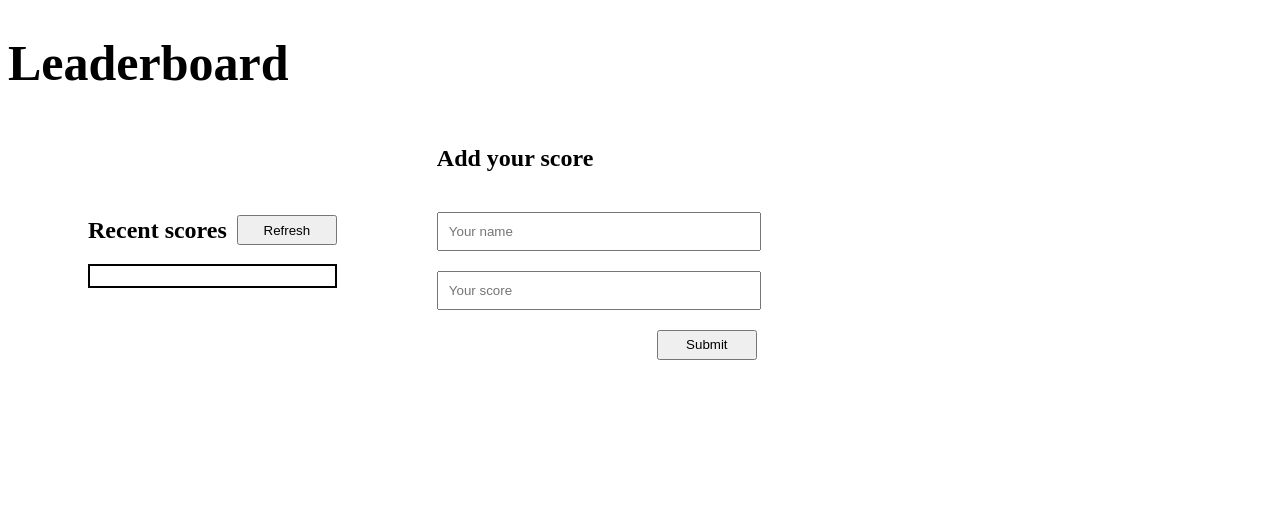
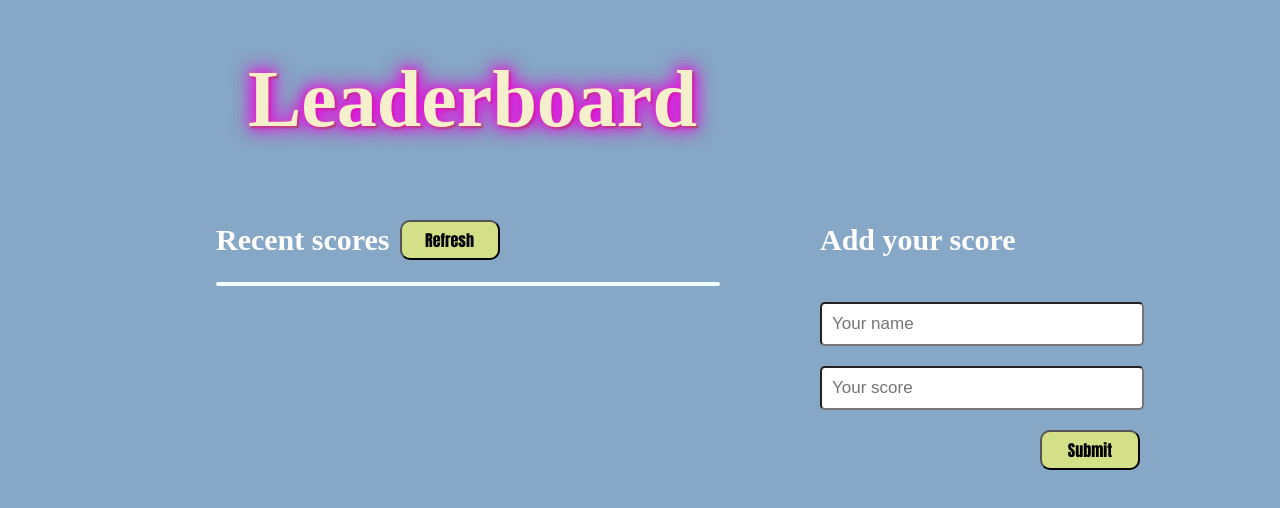
Before and after one commit to cosywasswa/Leaderboard, a website built with webpack: page src/index.html in a window 1280 px wide. Built offline with nearby package versions, Linux system fonts and the light colour scheme; no server answers.

Commit message:
Add several custom stylings

```diff
--- a/src/style.css
+++ b/src/style.css
@@ -1,5 +1,28 @@
+body {
+  background-color: rgb(134, 167, 197);
+}
+
 header {
-  font-size: 25px;
+  font-size: 40px;
+  color: white;
+}
+
+header h1 {
+  margin-left: 15rem;
+  animation: neon 1s ease infinite;
+}
+
+@keyframes neon {
+  0%,
+  100% {
+    text-shadow: 0 0 10px #ef00e3a8, 0 0 20px #ef00e3a8, 0 0 20px #ef00e3a8, 0 0 20px #ef00e3a8, 0 0 2px #fed128, 2px 2px 2px #806914;
+    color: #f5efcb;
+  }
+
+  50% {
+    text-shadow: 0 0 2px #800e0b, 0 0 5px #800e0b, 0 0 5px #800e0b, 0 0 5px #800e0b, 0 0 2px #800e0b, 4px 4px 2px #40340a;
+    color: #eda0d3;
+  }
 }
 
 .scores {
@@ -24,40 +47,71 @@ header {
 
 .board {
   display: flex;
-  align-items: center;
+  justify-content: center;
   gap: 100px;
   margin-left: 5rem;
 }
 
 .scoreContainer {
+  border: 2px solid black;
+  width: 500px;
+  border-radius: 5px;
+  border-color: azure;
+}
+
+.scoreData {
+  font-size: 22px;
   padding: 10px;
-  border: 2px solid black;
+  margin: auto;
 }
 
 .scoreData:nth-child(odd) {
   background-color: #e67f7f;
 }
 
+.scoreData:nth-child(even) {
+  background-color: white;
+}
+
 .refresh {
-  height: 30px;
+  height: 40px;
   width: 100px;
   cursor: pointer;
+  background-color: rgb(211, 224, 136);
+  border-radius: 10px;
+  font-size: 16px;
+  font-family: Impact, Haettenschweiler, 'Arial Narrow Bold', sans-serif;
+}
+
+.refresh:hover {
+  color: blueviolet;
 }
 
 .btnSubmit {
   width: 100px;
-  height: 30px;
+  height: 40px;
   float: right;
   margin-top: 20px;
   position: relative;
   left: 220px;
   cursor: pointer;
+  background-color: rgb(211, 224, 136);
+  border-radius: 10px;
+  font-size: 16px;
+  font-family: Impact, Haettenschweiler, 'Arial Narrow Bold', sans-serif;
+}
+
+.btnSubmit:hover {
+  color: blueviolet;
 }
 
 form input {
   width: 300px;
   padding: 10px;
   margin-top: 20px;
+  border-radius: 5px;
+  background-color: white;
+  font-size: 17px;
 }
 
 #gameBtn {
@@ -72,3 +126,8 @@ form input {
   right: 780px;
   display: none;
 }
+
+h2 {
+  font-size: 30px;
+  color: white;
+}
```
